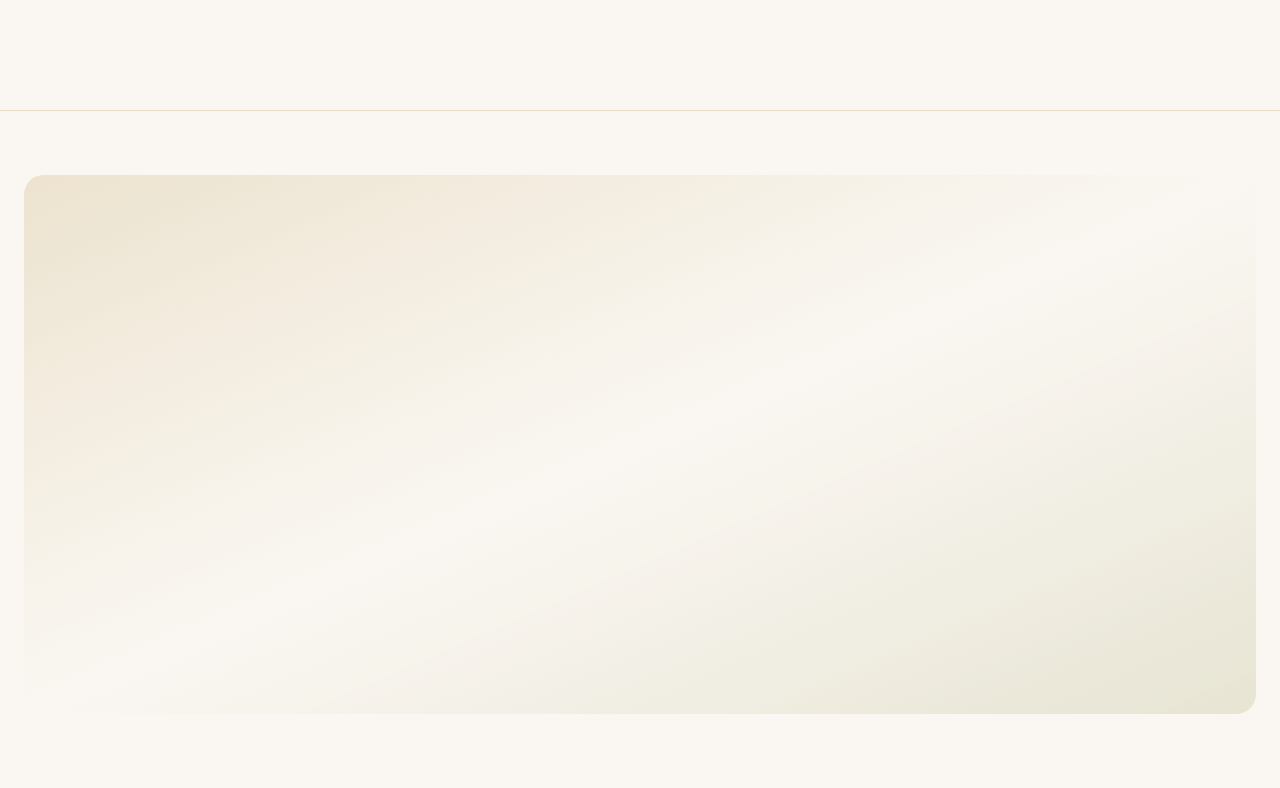
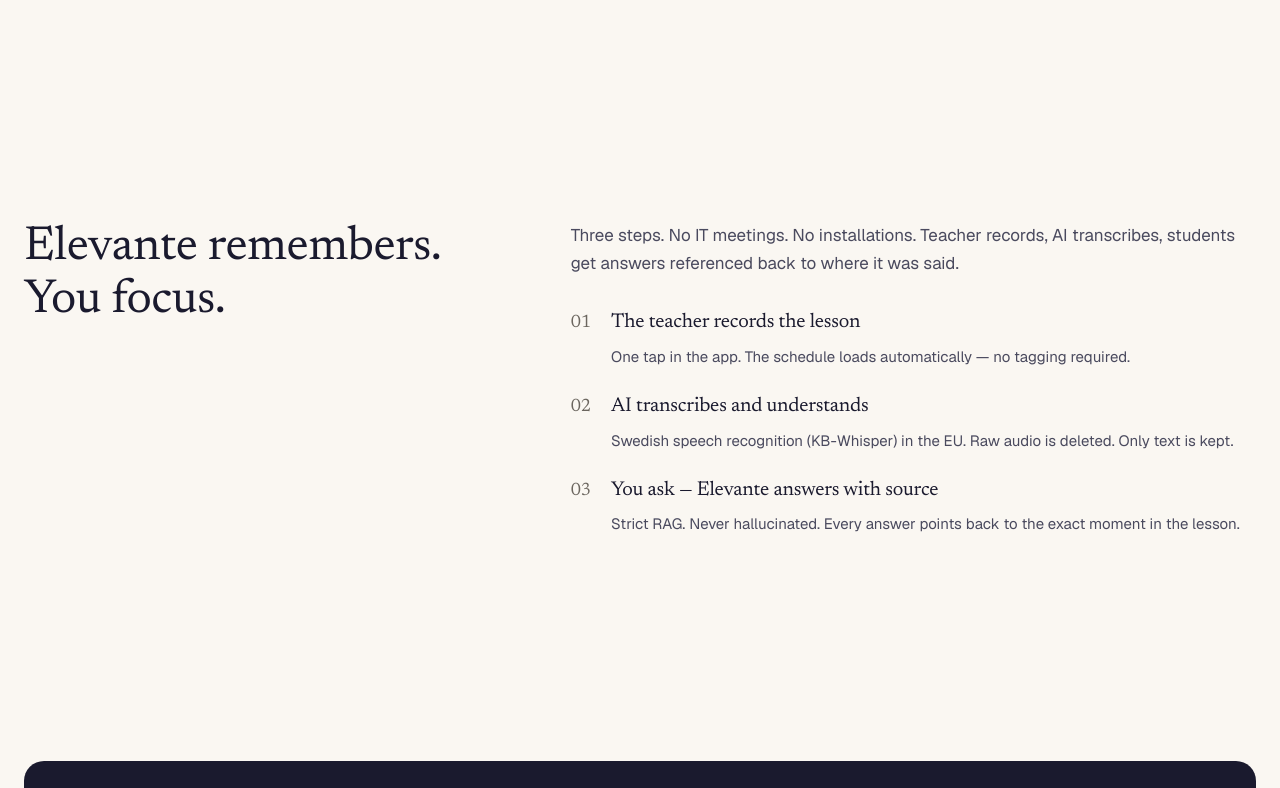
Before and after one commit to guthed/elevante, a Next.js app in the folder apps/web/: page /en in a window 1280 px wide. Shown: the part 612-1400 px from the top of the page. Built offline with nearby package versions, Linux system fonts and the light colour scheme; no server answers.

Commit message:
fix(web): ta bort tom foto-placeholder på landing
Quote-texten togs bort i Nacka-städningen och kvar blev en tom
gradient-ruta som såg ut som ett buggigt block. Tar bort hela
sektionen — när vi har ett riktigt foto kan vi lägga in det.

```diff
--- a/apps/web/app/[locale]/(public)/page.tsx
+++ b/apps/web/app/[locale]/(public)/page.tsx
@@ -62,18 +62,6 @@
             <div className="md:col-span-5">
               <ChatMockup locale={locale} />
             </div>
-          </div>
-        </Container>
-      </section>
-
-      {/* Editorial photo placeholder */}
-      <section className="border-t border-[var(--color-sand)] py-12 md:py-16">
-        <Container width="wide">
-          <div className="relative aspect-[16/7] w-full overflow-hidden rounded-[20px] bg-[var(--color-sand)]/40">
-            <div
-              className="absolute inset-0 bg-gradient-to-br from-[var(--color-sand)]/60 via-[var(--color-canvas)] to-[var(--color-sage)]/20"
-              aria-hidden="true"
-            />
           </div>
         </Container>
       </section>
```
